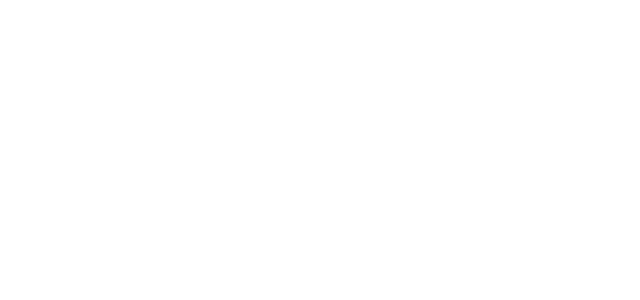
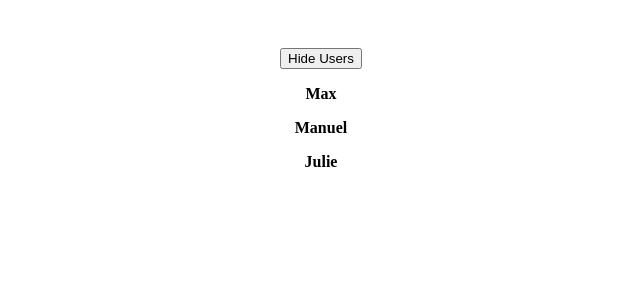
Before and after one commit to Nathaniyell/Class-Components, a React (Create React App) app: page / in a window 1280 px wide. Shown: the top 300 px of the page, without its empty margins (319-959 px from the left). Built offline with nearby package versions, Linux system fonts and the light colour scheme.

Commit message:
add new files to display users

```diff
--- a/src/App.js
+++ b/src/App.js
@@ -1,8 +1,11 @@
+import React from "react"
+import Users from "./components/Users"
+
 
 function App() {
   return (
-    <div className="App">
-
+    <div>
+      <Users />
     </div>
   );
 }
--- /dev/null
+++ b/src/components/User.js
@@ -0,0 +1,7 @@
+import classes from './User.module.css';
+
+const User = (props) => {
+  return <li className={classes.user}>{props.name}</li>;
+};
+
+export default User;
--- /dev/null
+++ b/src/components/User.module.css
@@ -0,0 +1,4 @@
+.user {
+  margin: 1rem 0;
+  font-weight: bold;
+}
--- /dev/null
+++ b/src/components/Users.js
@@ -0,0 +1,37 @@
+import { useState } from 'react';
+import User from './User';
+
+import classes from './Users.module.css';
+
+const DUMMY_USERS = [
+  { id: 'u1', name: 'Max' },
+  { id: 'u2', name: 'Manuel' },
+  { id: 'u3', name: 'Julie' },
+];
+
+const Users = () => {
+  const [showUsers, setShowUsers] = useState(true);
+
+  const toggleUsersHandler = () => {
+    setShowUsers((curState) => !curState);
+  };
+
+  const usersList = (
+    <ul>
+      {DUMMY_USERS.map((user) => (
+        <User key={user.id} name={user.name} />
+      ))}
+    </ul>
+  );
+
+  return (
+    <div className={classes.users}>
+      <button onClick={toggleUsersHandler}>
+        {showUsers ? 'Hide' : 'Show'} Users
+      </button>
+      {showUsers && usersList}
+    </div>
+  );
+};
+
+export default Users;
--- /dev/null
+++ b/src/components/Users.module.css
@@ -0,0 +1,14 @@
+.users {
+  margin: 2rem auto;
+  background-color: white;
+  padding: 1rem;
+  border-radius: 12px;
+  max-width: 40rem;
+  text-align: center;
+}
+
+.users ul {
+  list-style: none;
+  margin: 0;
+  padding: 0;
+}
```
